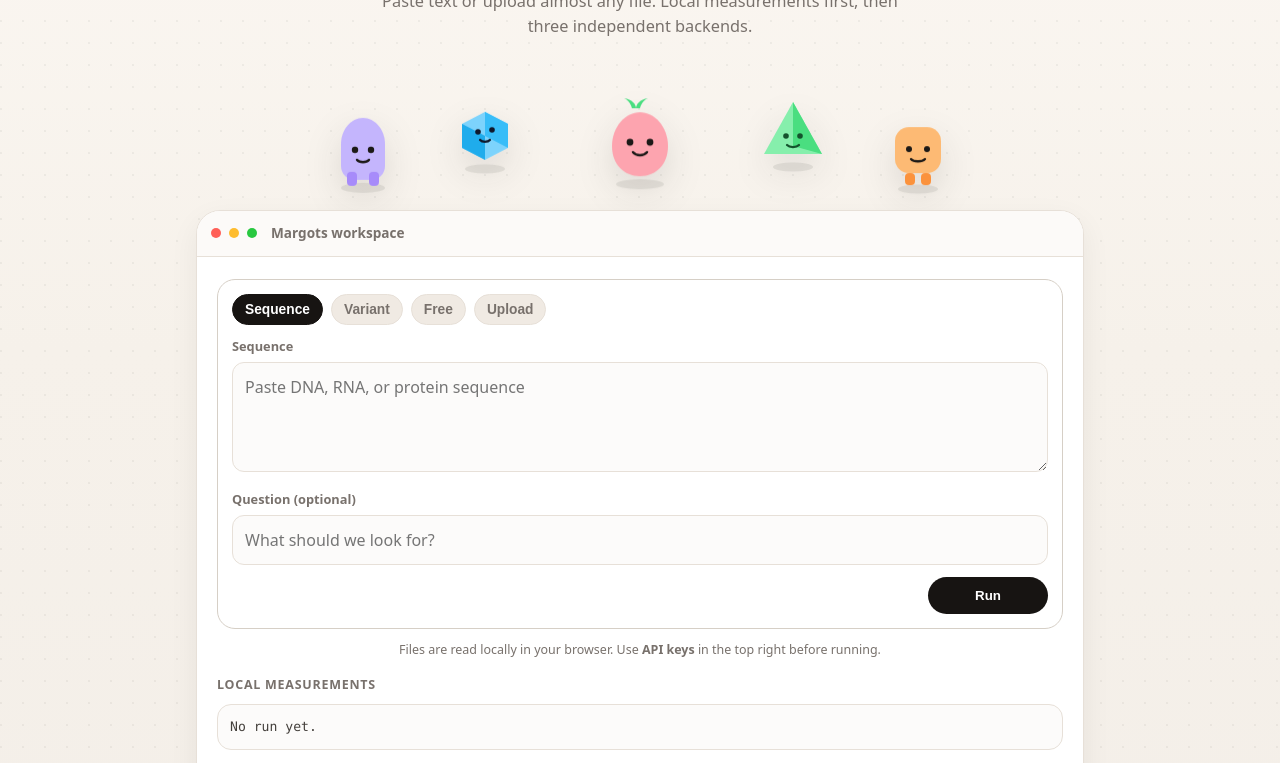
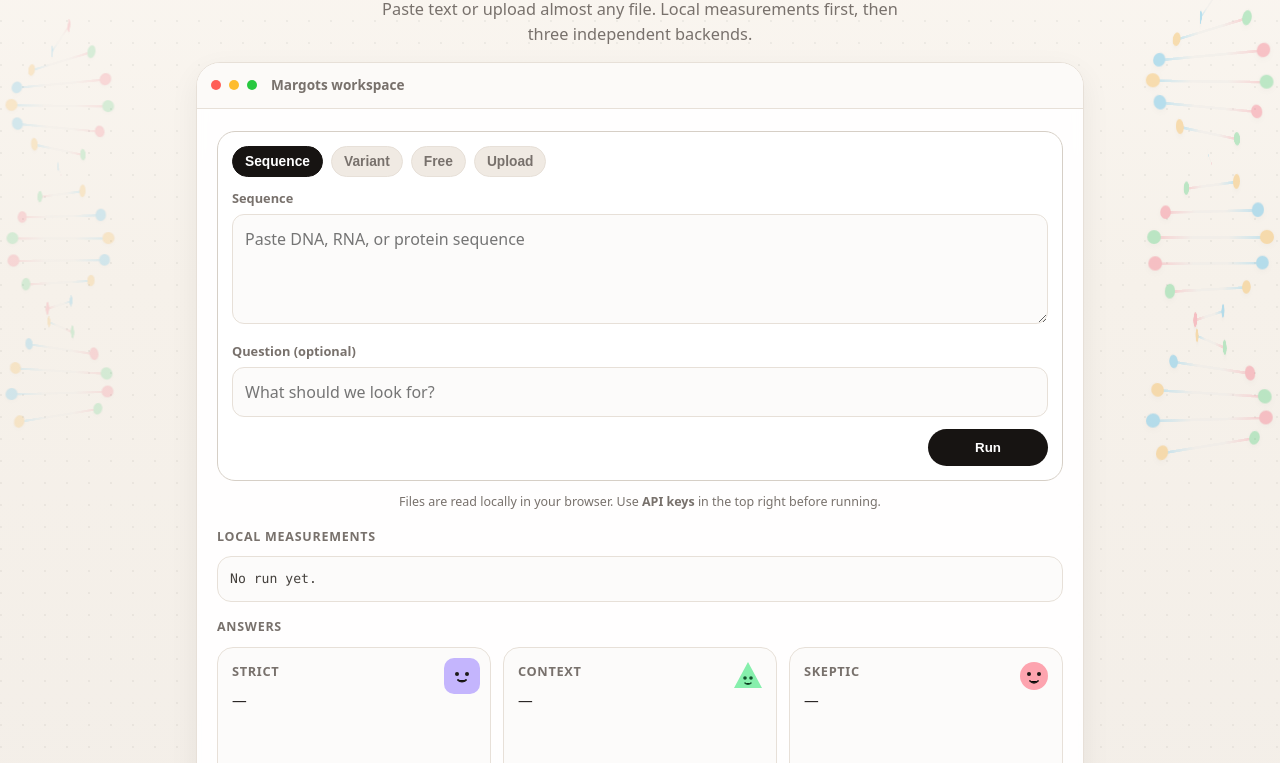
Before and after one commit to meenavignesh-svg/margots, a plain HTML site: page docs/index.html in a window 1280 px wide. Shown: the part 156-919 px from the top of the page. Drawn offline with Linux system fonts and the light colour scheme.

Commit message:
Add background DNA coil that spins during analysis

```diff
--- a/docs/index.html
+++ b/docs/index.html
@@ -29,6 +29,79 @@
       line-height: 1.5;
       overflow-x: hidden;
     }
+
+    /* background DNA */
+    .dna-bg {
+      position: fixed;
+      inset: 0;
+      pointer-events: none;
+      z-index: 0;
+      overflow: hidden;
+    }
+    .dna-stage {
+      position: absolute;
+      right: -40px;
+      top: 50%;
+      width: 220px;
+      height: 520px;
+      transform: translateY(-50%);
+      perspective: 900px;
+      opacity: 0.28;
+    }
+    .dna-stage.left {
+      left: -50px;
+      right: auto;
+      opacity: 0.16;
+      transform: translateY(-50%) scale(0.85);
+    }
+    .dna {
+      position: absolute;
+      inset: 0;
+      transform-style: preserve-3d;
+      animation: dna-spin 18s linear infinite;
+    }
+    body.working .dna {
+      animation-duration: 3.2s;
+    }
+    body.working .dna-stage {
+      opacity: 0.42;
+    }
+    body.working .dna-stage.left {
+      opacity: 0.26;
+    }
+    @keyframes dna-spin {
+      from { transform: rotateY(0deg); }
+      to { transform: rotateY(360deg); }
+    }
+    .pair {
+      position: absolute;
+      left: 50%;
+      width: 120px;
+      height: 4px;
+      margin-left: -60px;
+      transform-style: preserve-3d;
+    }
+    .pair .rung {
+      position: absolute;
+      left: 0; right: 0; top: 0;
+      height: 3px;
+      border-radius: 3px;
+      background: linear-gradient(90deg, #fb7185, #e7e5e4 35%, #e7e5e4 65%, #38bdf8);
+      transform: translateZ(0);
+    }
+    .pair .base {
+      position: absolute;
+      top: -6px;
+      width: 14px;
+      height: 14px;
+      border-radius: 50%;
+      box-shadow: 0 2px 8px rgba(28,25,23,0.12);
+    }
+    .pair .base.a { left: -4px; background: #f43f5e; }
+    .pair .base.b { right: -4px; background: #0ea5e9; }
+    .pair .base.c { left: -4px; background: #22c55e; }
+    .pair .base.d { right: -4px; background: #f59e0b; }
+
     .topbar {
       max-width: 1080px;
       margin: 0 auto;
@@ -92,58 +165,27 @@
       position: relative;
       z-index: 1;
     }
-    .hero { text-align: center; padding: 10px 8px 8px; position: relative; }
+    .hero { text-align: center; padding: 18px 8px 16px; }
     .hero h1 {
       margin: 0;
       font-size: clamp(1.8rem, 4vw, 2.55rem);
       letter-spacing: -0.04em;
       font-weight: 700;
-      position: relative;
-      z-index: 2;
     }
     .hero p {
       margin: 10px auto 0;
       max-width: 540px;
       color: var(--muted);
       font-size: 1.02rem;
-      position: relative;
-      z-index: 2;
-    }
-
-    .scene {
-      position: relative;
-      height: 150px;
-      margin: 6px auto 8px;
-      max-width: 680px;
-    }
-    .char {
-      position: absolute;
-      filter: drop-shadow(0 14px 18px rgba(28,25,23,0.12));
-      animation: floaty 4.8s ease-in-out infinite;
-    }
-    .char svg { display: block; }
-    .c1 { left: 4%; bottom: 8px; animation-delay: 0s; }
-    .c2 { left: 22%; bottom: 28px; animation-delay: 0.4s; }
-    .c3 { left: 50%; bottom: 10px; transform: translateX(-50%); animation-delay: 0.9s; }
-    .c4 { right: 22%; bottom: 30px; animation-delay: 0.2s; }
-    .c5 { right: 4%; bottom: 6px; animation-delay: 0.7s; }
-    @keyframes floaty {
-      0%, 100% { transform: translateY(0); }
-      50% { transform: translateY(-10px); }
-    }
-    .c3 { animation-name: floaty-center; }
-    @keyframes floaty-center {
-      0%, 100% { transform: translateX(-50%) translateY(0); }
-      50% { transform: translateX(-50%) translateY(-10px); }
     }
 
     .stage {
-      background: var(--surface);
+      background: rgba(255,255,255,0.92);
       border: 1px solid var(--line);
       border-radius: 24px;
       box-shadow: var(--shadow);
       overflow: hidden;
-      position: relative;
+      backdrop-filter: blur(6px);
     }
     .stage-top {
       display: flex;
@@ -318,7 +360,6 @@
       line-height: 1.55;
     }
 
-    /* modal */
     .modal-backdrop {
       position: fixed;
       inset: 0;
@@ -338,16 +379,8 @@
       box-shadow: 0 20px 50px rgba(28,25,23,0.18);
       padding: 18px;
     }
-    .modal h2 {
-      margin: 0 0 6px;
-      font-size: 1.1rem;
-      letter-spacing: -0.02em;
-    }
-    .modal p {
-      margin: 0 0 14px;
-      color: var(--muted);
-      font-size: 0.88rem;
-    }
+    .modal h2 { margin: 0 0 6px; font-size: 1.1rem; letter-spacing: -0.02em; }
+    .modal p { margin: 0 0 14px; color: var(--muted); font-size: 0.88rem; }
     .modal .keys-fields .field { margin-bottom: 12px; }
     .modal input {
       font-family: ui-monospace, SFMono-Regular, Menlo, Consolas, monospace;
@@ -378,13 +411,18 @@
       cursor: pointer;
     }
 
-    @media (max-width: 640px) {
-      .scene { height: 110px; }
-      .char svg { transform: scale(0.82); transform-origin: bottom center; }
+    @media (max-width: 720px) {
+      .dna-stage { opacity: 0.14; right: -80px; }
+      .dna-stage.left { display: none; }
     }
   </style>
 </head>
 <body>
+  <div class="dna-bg" aria-hidden="true">
+    <div class="dna-stage" id="dna_right"></div>
+    <div class="dna-stage left" id="dna_left"></div>
+  </div>
+
   <div class="topbar">
     <div class="brand">
       <div class="mark"></div>
@@ -400,55 +438,6 @@
     <div class="hero">
       <h1>Analysis that works alongside you</h1>
       <p>Paste text or upload almost any file. Local measurements first, then three independent backends.</p>
-    </div>
-
-    <div class="scene" aria-hidden="true">
-      <div class="char c1">
-        <svg width="72" height="84" viewBox="0 0 72 84" fill="none">
-          <ellipse cx="36" cy="78" rx="22" ry="5" fill="rgba(28,25,23,0.08)"/>
-          <path d="M14 34c0-14 10-26 22-26s22 12 22 26v22c0 8-6 14-14 14H28c-8 0-14-6-14-14V34z" fill="#c4b5fd"/>
-          <circle cx="28" cy="40" r="3.2" fill="#1c1917"/><circle cx="44" cy="40" r="3.2" fill="#1c1917"/>
-          <path d="M30 50c2.5 3 9.5 3 12 0" stroke="#1c1917" stroke-width="2.4" stroke-linecap="round"/>
-          <rect x="20" y="62" width="10" height="14" rx="4" fill="#a78bfa"/><rect x="42" y="62" width="10" height="14" rx="4" fill="#a78bfa"/>
-        </svg>
-      </div>
-      <div class="char c2">
-        <svg width="70" height="78" viewBox="0 0 70 78" fill="none">
-          <ellipse cx="35" cy="73" rx="20" ry="4.5" fill="rgba(28,25,23,0.08)"/>
-          <path d="M12 28 L35 16 L58 28 L58 52 L35 64 L12 52 Z" fill="#7dd3fc"/>
-          <path d="M35 16 L58 28 L58 52 L35 40 Z" fill="#38bdf8"/>
-          <path d="M12 28 L35 40 L35 64 L12 52 Z" fill="#0ea5e9" opacity=".85"/>
-          <circle cx="28" cy="36" r="2.8" fill="#0f172a"/><circle cx="42" cy="34" r="2.8" fill="#0f172a"/>
-          <path d="M30 44c2 2.5 8 2.5 10 0" stroke="#0f172a" stroke-width="2.2" stroke-linecap="round"/>
-        </svg>
-      </div>
-      <div class="char c3">
-        <svg width="86" height="96" viewBox="0 0 86 96" fill="none">
-          <ellipse cx="43" cy="90" rx="24" ry="5" fill="rgba(28,25,23,0.08)"/>
-          <path d="M43 18c14 0 28 14 28 34 0 18-12 30-28 30S15 70 15 52C15 32 29 18 43 18z" fill="#fda4af"/>
-          <circle cx="33" cy="48" r="3.4" fill="#1c1917"/><circle cx="53" cy="48" r="3.4" fill="#1c1917"/>
-          <path d="M36 58c3.5 4 10.5 4 14 0" stroke="#1c1917" stroke-width="2.5" stroke-linecap="round"/>
-          <path d="M43 14c0 0 2-8 8-10 -8 1-12 6-12 10 0-4-4-9-12-10 6 2 8 10 8 10z" fill="#4ade80"/>
-        </svg>
-      </div>
-      <div class="char c4">
-        <svg width="74" height="80" viewBox="0 0 74 80" fill="none">
-          <ellipse cx="37" cy="75" rx="20" ry="4.5" fill="rgba(28,25,23,0.08)"/>
-          <path d="M37 10 L66 62 L8 62 Z" fill="#86efac"/>
-          <path d="M37 10 L66 62 L37 54 Z" fill="#4ade80"/>
-          <circle cx="30" cy="44" r="2.8" fill="#14532d"/><circle cx="44" cy="44" r="2.8" fill="#14532d"/>
-          <path d="M31 53c2.5 2.8 9.5 2.8 12 0" stroke="#14532d" stroke-width="2.2" stroke-linecap="round"/>
-        </svg>
-      </div>
-      <div class="char c5">
-        <svg width="70" height="82" viewBox="0 0 70 82" fill="none">
-          <ellipse cx="35" cy="76" rx="20" ry="4.5" fill="rgba(28,25,23,0.08)"/>
-          <rect x="12" y="14" width="46" height="46" rx="14" fill="#fdba74"/>
-          <circle cx="26" cy="36" r="3" fill="#1c1917"/><circle cx="44" cy="36" r="3" fill="#1c1917"/>
-          <path d="M28 46c2.8 3 11 3 14 0" stroke="#1c1917" stroke-width="2.3" stroke-linecap="round"/>
-          <rect x="22" y="60" width="10" height="12" rx="4" fill="#fb923c"/><rect x="38" y="60" width="10" height="12" rx="4" fill="#fb923c"/>
-        </svg>
-      </div>
     </div>
 
     <div class="stage">
@@ -574,6 +563,34 @@ const PROMPTS = {
   skeptic: "Challenge the obvious reading. Offer alternatives and list what would falsify the main interpretation."
 };
 
+function buildHelix(container) {
+  const dna = document.createElement('div');
+  dna.className = 'dna';
+  const pairs = 18;
+  for (let i = 0; i < pairs; i++) {
+    const pair = document.createElement('div');
+    pair.className = 'pair';
+    const y = 18 + i * 26;
+    const rot = i * 28;
+    pair.style.top = y + 'px';
+    pair.style.transform = `rotateY(${rot}deg) translateZ(0)`;
+    const rung = document.createElement('div');
+    rung.className = 'rung';
+    const a = document.createElement('div');
+    const b = document.createElement('div');
+    if (i % 2 === 0) { a.className = 'base a'; b.className = 'base b'; }
+    else { a.className = 'base c'; b.className = 'base d'; }
+    pair.appendChild(rung);
+    pair.appendChild(a);
+    pair.appendChild(b);
+    dna.appendChild(pair);
+  }
+  container.appendChild(dna);
+}
+
+buildHelix(document.getElementById('dna_right'));
+buildHelix(document.getElementById('dna_left'));
+
 const els = {
   modeBtns: [...document.querySelectorAll('.tab')],
   panels: {
@@ -612,24 +629,20 @@ let uploaded = null;
 
 function loadKeys() {
   ['openai','anthropic','xai'].forEach(k => {
-    const v = localStorage.getItem('margots_' + k) || '';
-    els['k_' + k].value = v;
+    els['k_' + k].value = localStorage.getItem('margots_' + k) || '';
   });
   updateKeysDot();
 }
-
 function saveKeys() {
   ['openai','anthropic','xai'].forEach(k => {
     localStorage.setItem('margots_' + k, els['k_' + k].value.trim());
   });
   updateKeysDot();
 }
-
 function updateKeysDot() {
   const any = ['openai','anthropic','xai'].some(k => (localStorage.getItem('margots_' + k) || '').trim());
   els.keys_dot.classList.toggle('on', any);
 }
-
 function openModal() {
   loadKeys();
   els.keys_modal.classList.add('open');
@@ -639,13 +652,11 @@ function closeModal() {
   els.keys_modal.classList.remove('open');
   els.keys_modal.setAttribute('aria-hidden', 'true');
 }
-
 els.open_keys.addEventListener('click', openModal);
 els.close_keys.addEventListener('click', closeModal);
 els.save_keys.addEventListener('click', () => { saveKeys(); closeModal(); });
 els.keys_modal.addEventListener('click', e => { if (e.target === els.keys_modal) closeModal(); });
 document.addEventListener('keydown', e => { if (e.key === 'Escape') closeModal(); });
-
 loadKeys();
 
 els.modeBtns.forEach(btn => {
@@ -817,6 +828,7 @@ els.run.addEventListener('click', async () => {
   els.out_skeptic.textContent = '…';
   els.run.disabled = true;
   els.status.textContent = 'Running…';
+  document.body.classList.add('working');
   const jobs = [];
   if (anthropic) jobs.push(callAnthropic(anthropic, PROMPTS.strict, user).then(t => { els.out_strict.textContent = t; }).catch(e => { els.out_strict.textContent = 'Error: ' + e.message; }));
   else els.out_strict.textContent = 'No Anthropic key';
@@ -825,6 +837,7 @@ els.run.addEventListener('click', async () => {
   if (xai) jobs.push(callOpenAICompatible('https://api.x.ai/v1', xai, 'grok-3', PROMPTS.skeptic, user).then(t => { els.out_skeptic.textContent = t; }).catch(e => { els.out_skeptic.textContent = 'Error: ' + e.message; }));
   else els.out_skeptic.textContent = 'No xAI key';
   await Promise.all(jobs);
+  document.body.classList.remove('working');
   els.run.disabled = false;
   els.status.innerHTML = '<span class="ok">Done</span>';
 });
```
